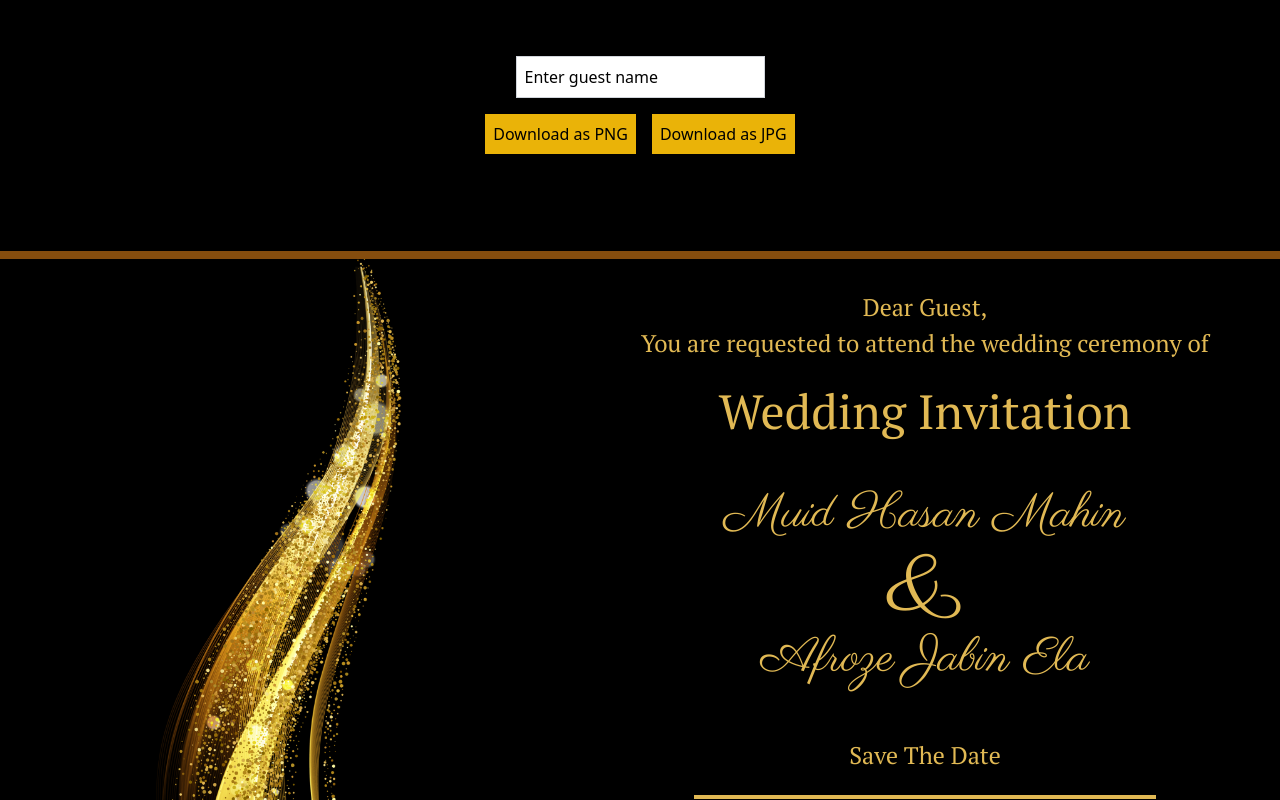
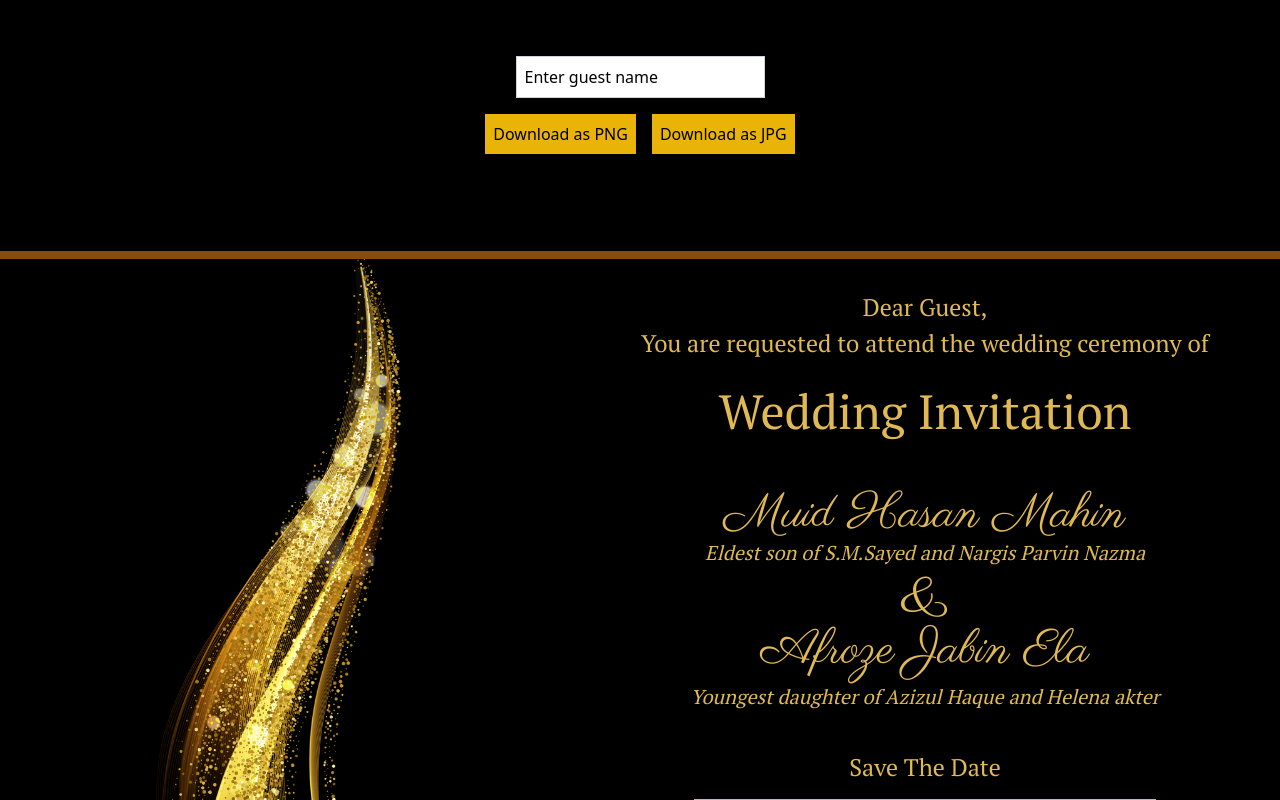
Before and after one commit to nafi-ullah/wedding-invitation, a Next.js app: page / in a window 1280 px wide. Shown: the top 800 px of the page. Built offline with nearby package versions, Linux system fonts and the light colour scheme.

Commit message:
Added father name mother name

```diff
--- a/app/Invitation.js
+++ b/app/Invitation.js
@@ -7,9 +7,11 @@ const Invitation = ({ guestName }) => {
       <div className='w-full flex justify-center text-2xl pt_sarief'>You are requested to attend the wedding ceremony of </div>
       <div className='text-5xl w-full flex justify-center my-7 mb-14 pt_sarief'>Wedding Invitation</div>
       <div className='parisienne w-full text-5xl flex justify-center '>Muid Hasan Mahin</div>
-      <div className='parisienne w-full text-8xl flex justify-center'>&</div>
+      <div className='pt_sarief w-full text-xl flex justify-center italic'>Eldest son of S.M.Sayed and Nargis Parvin Nazma</div>
+      <div className='parisienne w-full text-6xl flex justify-center'>&</div>
       <div className='parisienne w-full text-5xl flex justify-center'>Afroze Jabin Ela</div>
-      <div className='w-full my-6 flex justify-center pt_sarief text-2xl mt-14'>Save The Date </div>
+      <div className='pt_sarief w-full text-xl mt-2 flex justify-center italic'>Youngest daughter of Azizul Haque and Helena akter</div>
+      <div className='w-full my-4 flex justify-center pt_sarief text-2xl mt-10'>Save The Date </div>
       <div className='w-full flex justify-center '>
         <div className='w-1/2 h-1 bg-[#E1B954] '></div>
       </div>
```
